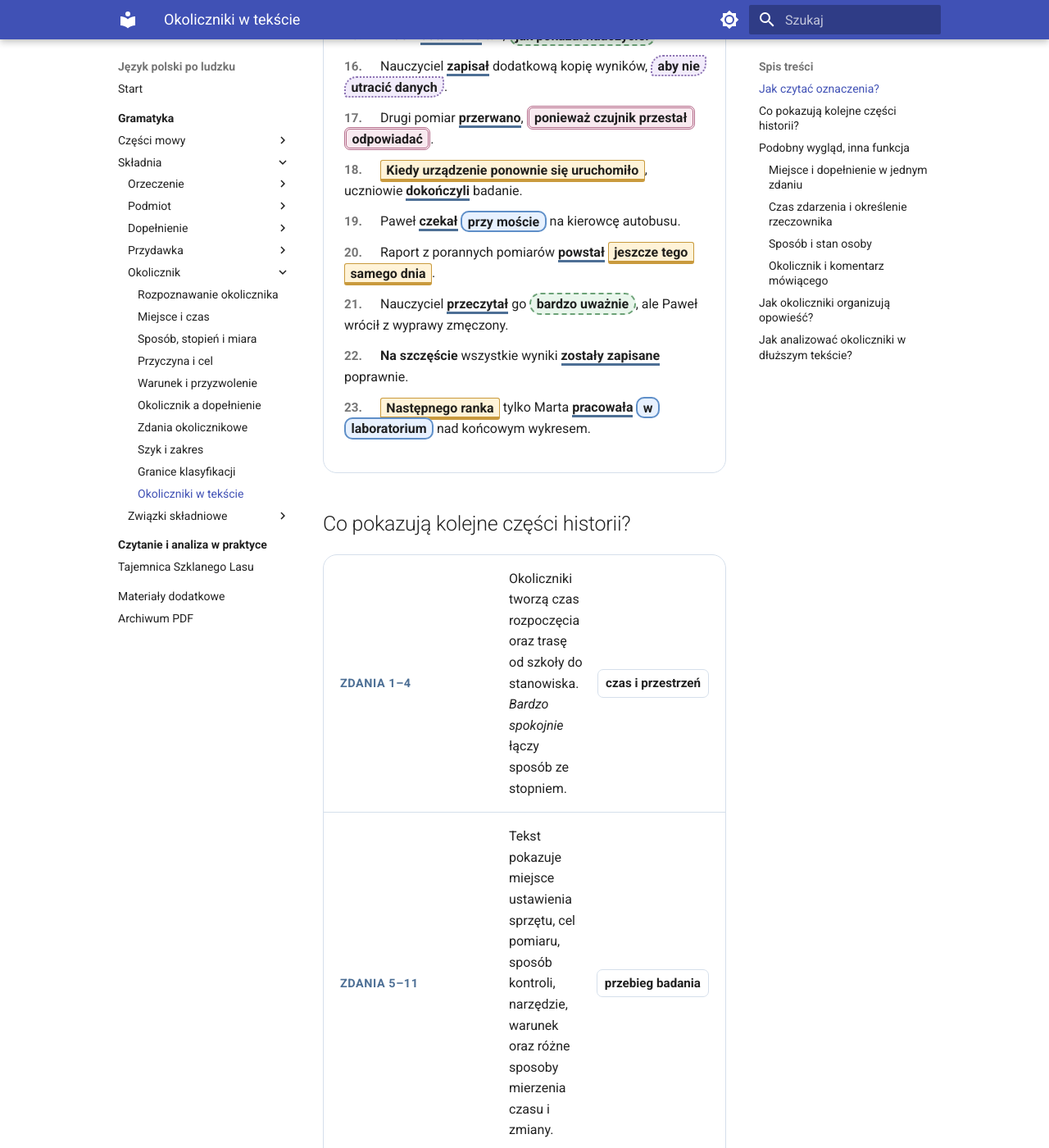
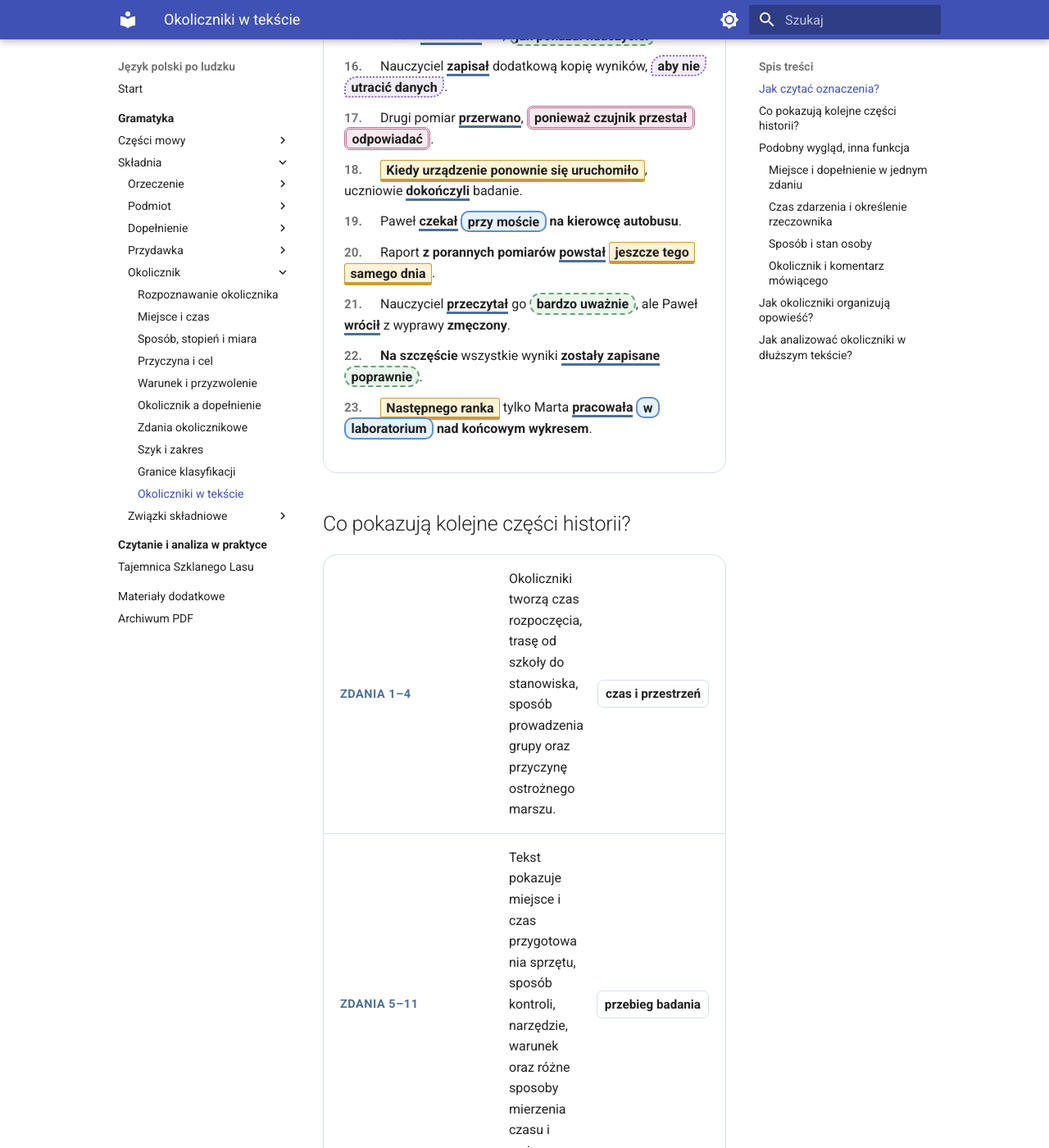
Before and after one commit to dchorazkiewicz/SP_JP, an MkDocs documentation site: the page built from docs/gramatyka/skladnia/okolicznik/okoliczniki-w-tekscie.md, in a window 1280 px wide and 1400 px high, scrolled down 1674 px. Shown: the whole window at 82% size. Built offline with MkDocs 1.6.1 and Material for MkDocs 9.7.7, drawn with Linux system fonts in a browser that asks for light colours; some of the changed text lies outside the part shown.

Commit message:
Popraw oznaczenia i jednoznaczność tekstu końcowego

```diff
--- a/docs/gramatyka/skladnia/okolicznik/okoliczniki-w-tekscie.md
+++ b/docs/gramatyka/skladnia/okolicznik/okoliczniki-w-tekscie.md
@@ -36,11 +36,11 @@
 
 <span class="adverbial-sentence-no">2.</span> Najpierw <span class="adverbial-predicate">szli</span> <span class="adverbial-mark adverbial-mark--place">przez miejski park</span>, a potem <span class="adverbial-predicate">skręcili</span> <span class="adverbial-mark adverbial-mark--place">w stronę rzeki</span>.
 
-<span class="adverbial-sentence-no">3.</span> Nauczyciel <span class="adverbial-predicate">prowadził</span> grupę <span class="adverbial-mark adverbial-mark--manner">bardzo spokojnie</span>, ponieważ ścieżka była śliska.
+<span class="adverbial-sentence-no">3.</span> Nauczyciel <span class="adverbial-predicate">prowadził</span> grupę <span class="adverbial-mark adverbial-mark--manner">bardzo spokojnie</span>, <span class="adverbial-mark adverbial-mark--cause">ponieważ ścieżka była śliska</span>.
 
 <span class="adverbial-sentence-no">4.</span> <span class="adverbial-mark adverbial-mark--time">Po czterdziestu minutach</span> zespół <span class="adverbial-predicate">dotarł</span> <span class="adverbial-mark adverbial-mark--place">do stanowiska przy moście</span>.
 
-<span class="adverbial-sentence-no">5.</span> Uczniowie <span class="adverbial-predicate">rozłożyli</span> sprzęt <span class="adverbial-mark adverbial-mark--place">na płaskim brzegu</span> <span class="adverbial-mark adverbial-mark--purpose">do pierwszego pomiaru</span>.
+<span class="adverbial-sentence-no">5.</span> Uczniowie <span class="adverbial-predicate">rozłożyli</span> sprzęt <span class="adverbial-mark adverbial-mark--place">na płaskim brzegu</span> <span class="adverbial-mark adverbial-mark--time">przed pierwszym pomiarem</span>.
 
 <span class="adverbial-sentence-no">6.</span> Marta <span class="adverbial-predicate">sprawdzała</span> czujnik <span class="adverbial-mark adverbial-mark--manner">wyjątkowo dokładnie</span>.
 
@@ -54,7 +54,7 @@
 
 <span class="adverbial-sentence-no">11.</span> Zespół <span class="adverbial-predicate">powtarzał</span> pomiar <span class="adverbial-mark adverbial-mark--time">co dziesięć minut</span>.
 
-<span class="adverbial-sentence-no">12.</span> <span class="adverbial-mark adverbial-mark--cause">Z powodu silnego wiatru</span> jedna z próbek <span class="adverbial-predicate">została</span> źle opisana.
+<span class="adverbial-sentence-no">12.</span> <span class="adverbial-mark adverbial-mark--cause">Z powodu silnego wiatru</span> jedna z próbek <span class="adverbial-predicate">została</span> <span class="adverbial-mark adverbial-mark--manner">źle</span> opisana.
 
 <span class="adverbial-sentence-no">13.</span> Marta <span class="adverbial-predicate">wróciła</span> <span class="adverbial-mark adverbial-mark--place">do samochodu</span> <span class="adverbial-mark adverbial-mark--purpose">po nowe etykiety</span>.
 
@@ -68,15 +68,15 @@
 
 <span class="adverbial-sentence-no">18.</span> <span class="adverbial-mark adverbial-mark--time">Kiedy urządzenie ponownie się uruchomiło</span>, uczniowie <span class="adverbial-predicate">dokończyli</span> badanie.
 
-<span class="adverbial-sentence-no">19.</span> Paweł <span class="adverbial-predicate">czekał</span> <span class="adverbial-mark adverbial-mark--place">przy moście</span> na kierowcę autobusu.
+<span class="adverbial-sentence-no">19.</span> Paweł <span class="adverbial-predicate">czekał</span> <span class="adverbial-mark adverbial-mark--place">przy moście</span> **na kierowcę autobusu**.
 
-<span class="adverbial-sentence-no">20.</span> Raport z porannych pomiarów <span class="adverbial-predicate">powstał</span> <span class="adverbial-mark adverbial-mark--time">jeszcze tego samego dnia</span>.
+<span class="adverbial-sentence-no">20.</span> Raport **z porannych pomiarów** <span class="adverbial-predicate">powstał</span> <span class="adverbial-mark adverbial-mark--time">jeszcze tego samego dnia</span>.
 
-<span class="adverbial-sentence-no">21.</span> Nauczyciel <span class="adverbial-predicate">przeczytał</span> go <span class="adverbial-mark adverbial-mark--manner">bardzo uważnie</span>, ale Paweł wrócił z wyprawy zmęczony.
+<span class="adverbial-sentence-no">21.</span> Nauczyciel <span class="adverbial-predicate">przeczytał</span> go <span class="adverbial-mark adverbial-mark--manner">bardzo uważnie</span>, ale Paweł <span class="adverbial-predicate">wrócił</span> z wyprawy **zmęczony**.
 
-<span class="adverbial-sentence-no">22.</span> <strong>Na szczęście</strong> wszystkie wyniki <span class="adverbial-predicate">zostały zapisane</span> poprawnie.
+<span class="adverbial-sentence-no">22.</span> **Na szczęście** wszystkie wyniki <span class="adverbial-predicate">zostały zapisane</span> <span class="adverbial-mark adverbial-mark--manner">poprawnie</span>.
 
-<span class="adverbial-sentence-no">23.</span> <span class="adverbial-mark adverbial-mark--time">Następnego ranka</span> tylko Marta <span class="adverbial-predicate">pracowała</span> <span class="adverbial-mark adverbial-mark--place">w laboratorium</span> nad końcowym wykresem.
+<span class="adverbial-sentence-no">23.</span> <span class="adverbial-mark adverbial-mark--time">Następnego ranka</span> tylko Marta <span class="adverbial-predicate">pracowała</span> <span class="adverbial-mark adverbial-mark--place">w laboratorium</span> **nad końcowym wykresem**.
 
   </div>
 </div>
@@ -84,8 +84,8 @@
 ## Co pokazują kolejne części historii?
 
 <div class="adverbial-series">
-  <div class="adverbial-row"><span class="adverbial-badge">zdania 1–4</span><p>Okoliczniki tworzą czas rozpoczęcia oraz trasę od szkoły do stanowiska. <em>Bardzo spokojnie</em> łączy sposób ze stopniem.</p><span class="adverbial-note">czas i przestrzeń</span></div>
-  <div class="adverbial-row"><span class="adverbial-badge">zdania 5–11</span><p>Tekst pokazuje miejsce ustawienia sprzętu, cel pomiaru, sposób kontroli, narzędzie, warunek oraz różne sposoby mierzenia czasu i zmiany.</p><span class="adverbial-note">przebieg badania</span></div>
+  <div class="adverbial-row"><span class="adverbial-badge">zdania 1–4</span><p>Okoliczniki tworzą czas rozpoczęcia, trasę od szkoły do stanowiska, sposób prowadzenia grupy oraz przyczynę ostrożnego marszu.</p><span class="adverbial-note">czas i przestrzeń</span></div>
+  <div class="adverbial-row"><span class="adverbial-badge">zdania 5–11</span><p>Tekst pokazuje miejsce i czas przygotowania sprzętu, sposób kontroli, narzędzie, warunek oraz różne sposoby mierzenia czasu i zmiany.</p><span class="adverbial-note">przebieg badania</span></div>
   <div class="adverbial-row"><span class="adverbial-badge">zdania 12–18</span><p>Przyczyny prowadzą do błędu i przerwania pomiaru, cele wyjaśniają powrót oraz zapis kopii, a przyzwolenie pokazuje nieskuteczną przeszkodę.</p><span class="adverbial-note">zależności zdarzeń</span></div>
   <div class="adverbial-row"><span class="adverbial-badge">zdania 19–23</span><p>Występują granice z dopełnieniem, przydawką, stanem uczestnika i komentarzem do całego zdania. Szyk <em>tylko Marta</em> ogranicza liczbę osób.</p><span class="adverbial-note">przypadki graniczne</span></div>
 </div>
```
